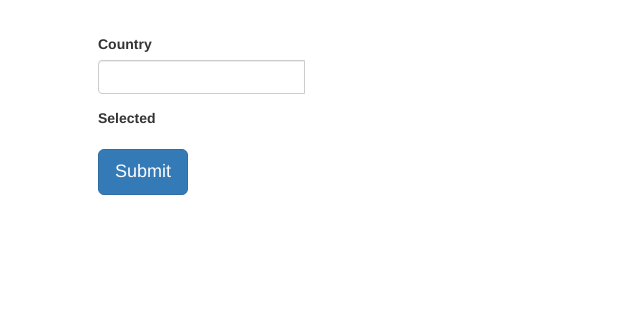
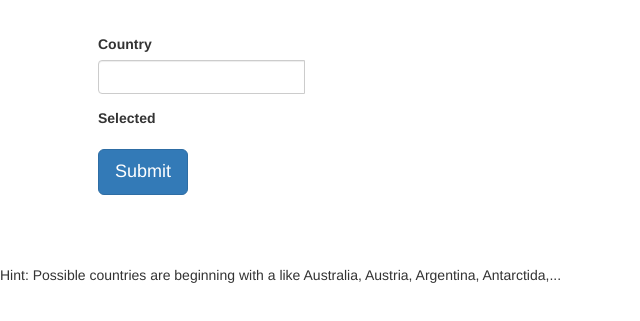
Before and after one commit to berc/country-select, a website: page docs/index.html in a window 1280 px wide. Shown: the part 63-384 px from the top of the page, without its empty margins (0-640 px from the left). Drawn offline with Linux system fonts and the light colour scheme.

Commit message:
Update index.html

```diff
--- a/docs/index.html
+++ b/docs/index.html
@@ -13,9 +13,9 @@
     <base href="/country-select/">
   </head>
   <body ng-app="app" ng-strict-di ng-cloak>
-
     <app>
       Loading...
     </app>
+    <div>Hint: Possible countries are beginning with a like Australia, Austria, Argentina, Antarctida,...</div>
   <script src="/country-select/vendor.bundle.js?ed5c1ebcd4eb288036f1"></script><script src="/country-select/app.bundle.js?ed5c1ebcd4eb288036f1"></script></body>
 </html>
```
